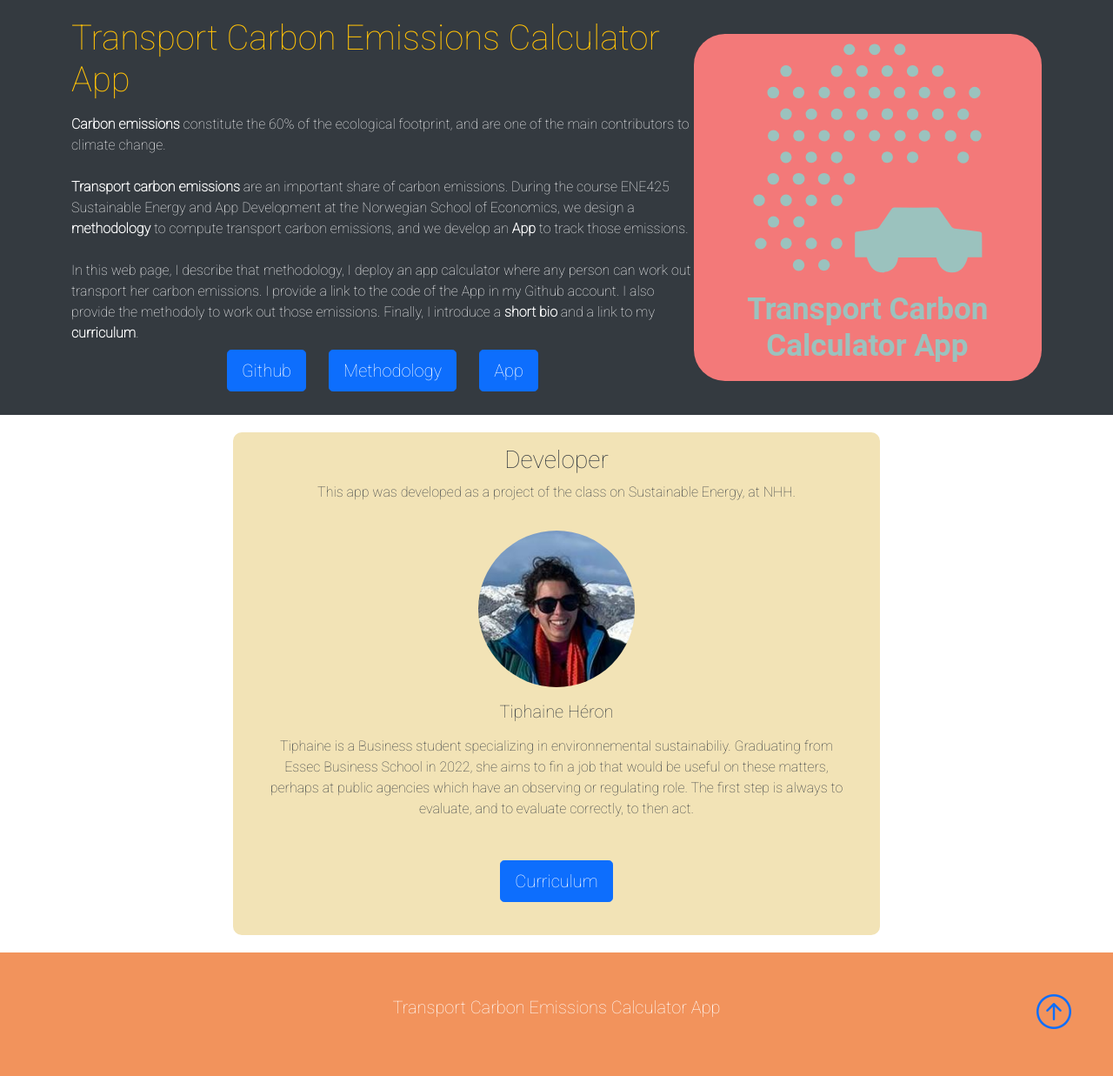
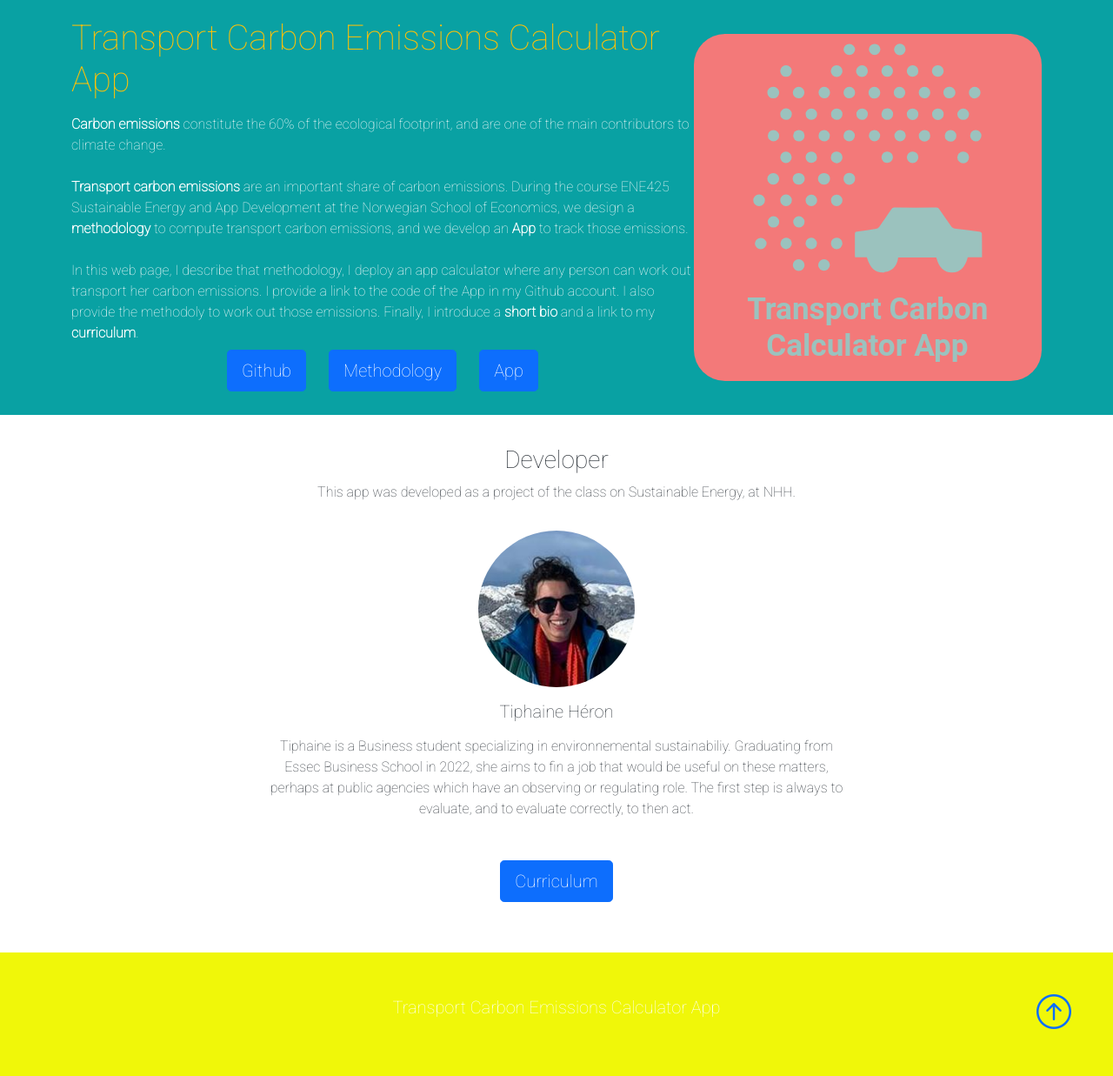
Before and after one commit to Tiphaine613/ENE425-2022-app-Tiphaine, a Flask app: page / in a window 1280 px wide. Shown: the part 60-1297 px from the top of the page at 87% size. Run offline with Flask 2, Linux system fonts and the light colour scheme; some libraries are stand-ins or nearby versions.

Commit message:
Update layout.html

```diff
--- a/templates/layout.html
+++ b/templates/layout.html
@@ -23,7 +23,7 @@
         <style>
              /***   Header   ***/
             .header_carbon {
-                background: #343a40;
+                background: #09A1A3;
                 color: #fff;
                 min-height: 400px;
                 margin: 0px 0px;
@@ -61,7 +61,7 @@
 
             .developer .box {
               flex: 1;
-              background: #f2e3b6;
+              background: #fff;
               color: #343a40;
               border-radius: 10px;
               margin: 20px 10px;
@@ -71,7 +71,7 @@
 
             .developer .box:nth-of-type(1) {
               flex-grow:1;
-              background: #fff;
+              background: #09A1A3;
               color: #fff;
               border-radius: 10px;
               margin: 0px 0px;
@@ -81,7 +81,7 @@
 
             .developer .box:nth-of-type(2) {
               flex-grow:4;
-              background: #f2e3b6;
+              background: #fff;
               color: #343a40;
               border-radius: 10px;
               margin: 20px 10px;
@@ -107,7 +107,7 @@
                 flex-wrap:wrap;
             }
             .container_buttons_developer a:hover {
-                color: #f2e3b6;
+                color: #09A1A3;
             }
 
              /* App calculator entry */
@@ -299,7 +299,7 @@
         {% block content %} {% endblock %}
 
         <!-- Footer -->
-        <footer class="p-5  text-white text-center position-relative", style="background-color:#f2935c">
+        <footer class="p-5  text-white text-center position-relative", style="background-color:#F0F709">
           <div class="container">
             <p class="lead">Transport Carbon Emissions Calculator App</p>
 
```
